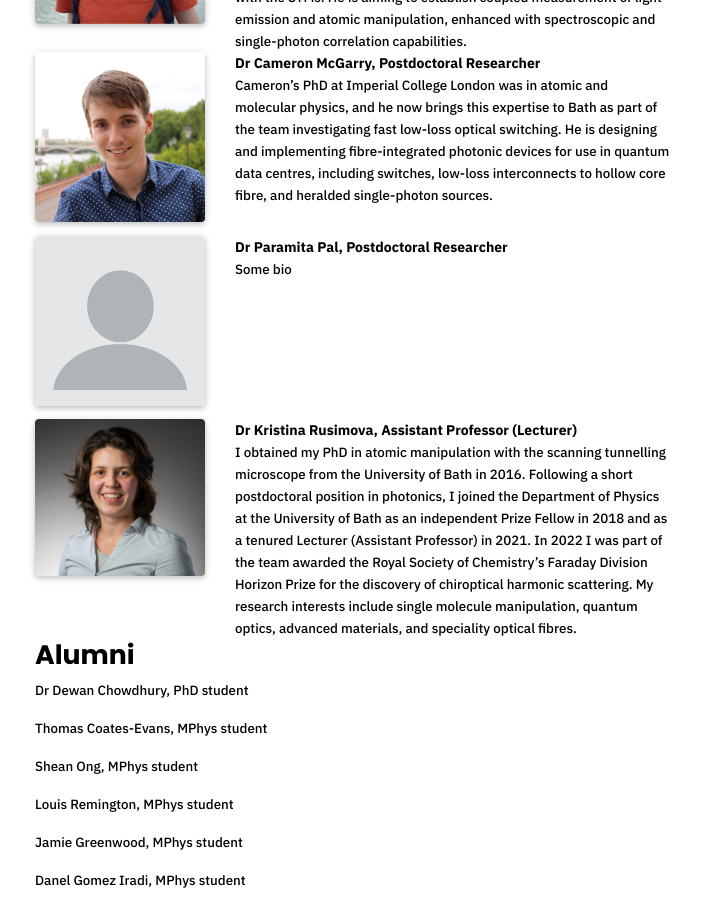
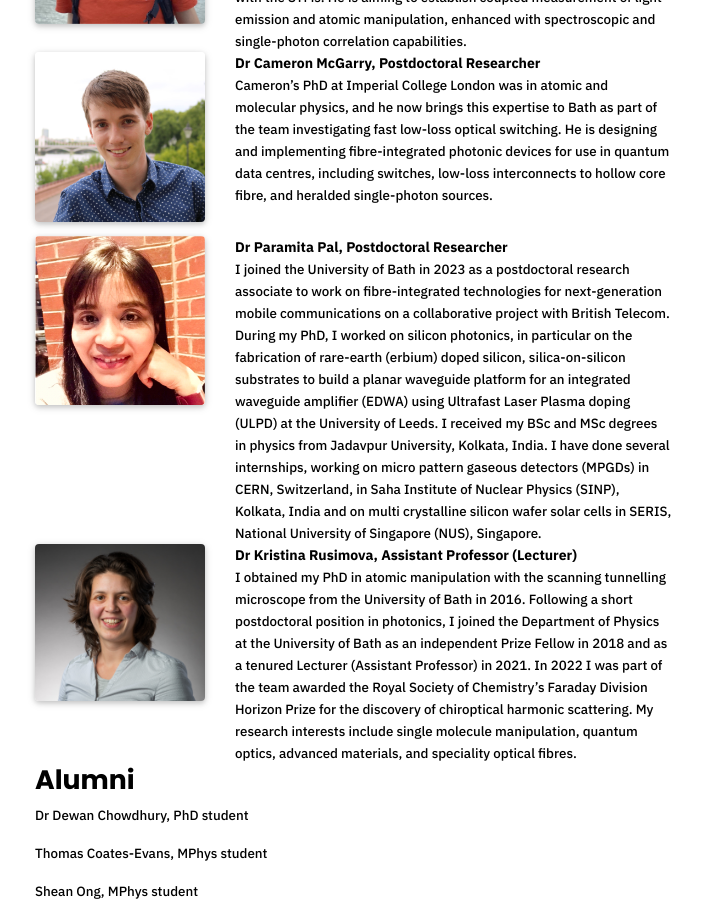
Before and after one commit to kristinarusimova/kristinarusimova.github.io, a Jekyll site: the page built from _pages/group.md, in a window 1280 px wide and 900 px high, scrolled down 343 px. Shown: the whole window, without its empty margins (220-922 px from the left). Built offline with Jekyll 4.4.1, drawn with Linux system fonts in a browser that asks for light colours; nearby versions of some CDN libraries; a style sheet for code colours, icons or effects is not loaded.

Commit message:
Added Paramita's bio

```diff
--- a/_pages/group.md
+++ b/_pages/group.md
@@ -33,11 +33,11 @@ order: 3
 
   <div class="row">
     <div class="col-sm-3 abbr">
-      <img class="rounded float-left z-depth-1" src="{{ 'blank-profile-picture-g214929735_640.png' | prepend: '/assets/img/' | relative_url }}">
+      <img class="rounded float-left z-depth-1" src="{{ 'Paramita.jpg' | prepend: '/assets/img/' | relative_url }}">
     </div>
     <div class="col-sm-7">
       <span class="title">Dr Paramita Pal, Postdoctoral Researcher</span>
-      <span class="description">Some bio</span>
+      <span class="description">I joined the University of Bath in 2023 as a postdoctoral research associate to work on fibre-integrated technologies for next-generation mobile communications on a collaborative project with British Telecom. During my PhD, I worked on silicon photonics, in particular on the fabrication of rare-earth (erbium) doped silicon, silica-on-silicon substrates to build a planar waveguide platform for an integrated waveguide amplifier (EDWA) using Ultrafast Laser Plasma doping (ULPD) at the University of Leeds. I received my BSc and MSc degrees in physics from Jadavpur University, Kolkata, India. I have done several internships, working on micro pattern gaseous detectors (MPGDs) in CERN, Switzerland, in Saha Institute of Nuclear Physics (SINP), Kolkata, India and on multi crystalline silicon wafer solar cells in SERIS, National University of Singapore (NUS), Singapore.</span>
     </div>
   </div>
 
```
Also changed, not shown: assets/img/Paramita.jpg (added).
